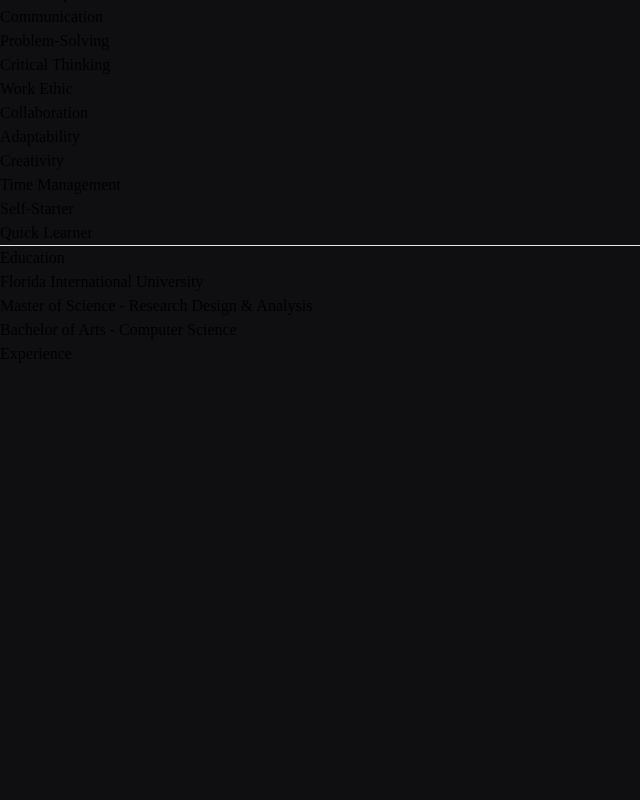
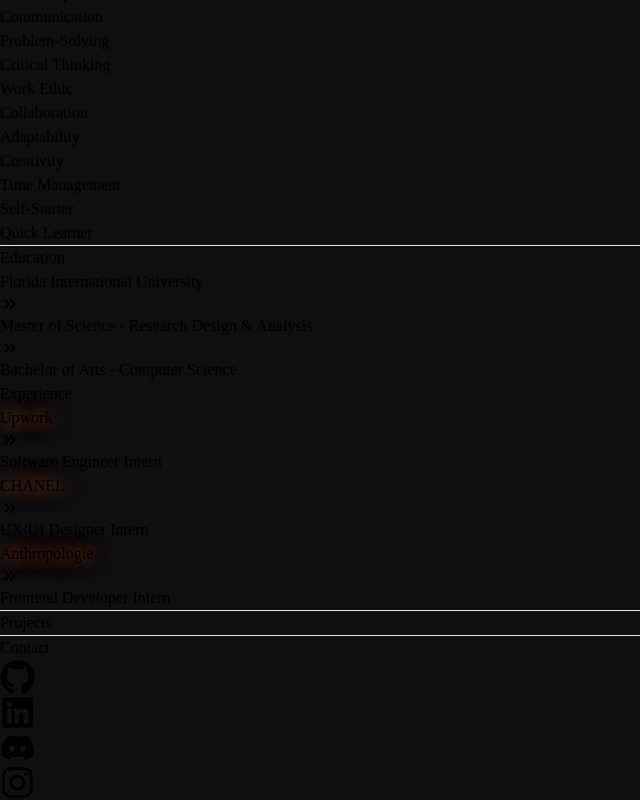
Before and after one commit to dashleremi/my-portfolio, a Next.js app: page / in a window 1280 px wide. Shown: the part 1902-2702 px from the top of the page, without its empty margins (0-640 px from the left). Before the commit the page ends 2268 px from the top, so only its background shows below. Built offline with nearby package versions, Linux system fonts and the light colour scheme; a web font is replaced by a local one.

Commit message:
experience, projects, contact updated

```diff
--- /dev/null
+++ b/Components/Contact.tsx
@@ -0,0 +1,38 @@
+import React from 'react'
+import {
+    FaInstagram,
+    FaLinkedin,
+    FaGithub,
+    FaDiscord,
+} from 'react-icons/fa'
+
+const Contact = () => {
+  return (
+    <div className='flex flex-col items-center'>
+        <hr className='border-t border-[#ffffff29] mt-36 w-[80%] mx-auto'/>
+        <div className='w-[80%] items-start mt-32'>
+            <h1 className='text-4xl font-light text-white'>Contact</h1>
+        </div>
+        <div className='w-[80%] flex items-start gap-10 mt-10'>
+        <a href="https://github.com/dashleremi" target='_blank' rel='noopener noreferrer'>
+            <FaGithub size={35} className='text-[#000000] hover:text-[#ffffff] cursor-pointer'/>
+        </a>
+        <a href="https://www.linkedin.com/in/ramiaemidashler" target='_blank' rel='noopener noreferrer'>
+            <FaLinkedin size={35} className='text-[#2344ff] hover:text-[#ffffff] cursor-pointer'/>
+        </a>
+        <a href="https://discordapp.com/users/emidashler" target='_blank' rel='noopener noreferrer'>
+            <FaDiscord size={35} className='text-[#00e1ff] hover:text-[#ffffff] cursor-pointer'/>
+        </a>
+        <a href="https://www.instagram.com/emi.dashler" target='_blank' rel='noopener noreferrer'>
+            <FaInstagram size={35} className='text-[#f238ff] hover:text-[#ffffff] cursor-pointer'/>
+        </a>
+        </div>
+
+        <div>
+
+        </div>
+    </div>
+  )
+}
+
+export default Contact
--- a/Components/Experience.tsx
+++ b/Components/Experience.tsx
@@ -9,11 +9,17 @@
             <div className='text-white'>
                 <h1 className='text-5xl font-normal nav-effect'>Education</h1>
                 <h3 className='mt-12 text-2xl font-light'>Florida International University</h3>
-                <p className='mt-5 text-xl font-extralight'>Master of Science - Research Design & Analysis</p>
-                <p className='text-xl font-extralight'>Bachelor of Arts - Computer Science</p>
+                <div className='flex items-center gap-2 mt-5'><MdKeyboardDoubleArrowRight size={20} className='w-10'/><p className='text-xl font-extralight'>Master of Science - Research Design & Analysis</p></div>
+                <div className='flex items-center gap-2 mt-5'><MdKeyboardDoubleArrowRight size={20} className='w-10'/><p className='text-xl font-extralight'>Bachelor of Arts - Computer Science</p></div>
             </div>
             <div className='mt-32 text-white'>
                 <h1 className='text-5xl font-normal nav-effect'>Experience</h1>
+                <h3 className='mt-12 text-2xl font-light glow-text'>Upwork</h3>
+                <div className='flex items-center gap-2 mt-5'><MdKeyboardDoubleArrowRight size={20} className='w-10'/><p className='text-xl font-extralight'>Software Engineer Intern</p></div>
+                <h3 className='mt-12 text-2xl font-light glow-text'>CHANEL</h3>
+                <div className='flex items-center gap-2 mt-5'><MdKeyboardDoubleArrowRight size={20} className='w-10'/><p className='text-xl font-extralight'>UX/UI Designer Intern</p></div>
+                <h3 className='mt-12 text-2xl font-light glow-text'>Anthropologie</h3>
+                <div className='flex items-center gap-2 mt-5'><MdKeyboardDoubleArrowRight size={20} className='w-10'/><p className='text-xl font-extralight'>Frontend Developer Intern</p></div>
             </div>
         </div>
     </div>
--- a/Components/Home.tsx
+++ b/Components/Home.tsx
@@ -1,6 +1,7 @@
 import React from 'react'
 import TextEffect from './TextEffect'
 import MouseEffect from './MouseEffect'
+import MagicIndicator from './MagicIndicator'
 
 const Home = () => {
   return (
--- /dev/null
+++ b/Components/Projects.tsx
@@ -0,0 +1,12 @@
+import React from 'react'
+
+const Projects = () => {
+  return (
+    <div className='flex flex-col items-center text-center'>
+        <hr className='border-t border-[#ffffff29] mt-36 w-[80%] mx-auto'/>
+        <h1 className='text-4xl font-normal text-white mt-32 nav-effect'>Projects</h1>
+    </div>
+  )
+}
+
+export default Projects
--- a/pages/index.tsx
+++ b/pages/index.tsx
@@ -1,7 +1,9 @@
 import About from '@/Components/About'
+import Contact from '@/Components/Contact'
 import Experience from '@/Components/Experience'
 import Home from '@/Components/Home'
 import NavBar from '@/Components/NavBar'
+import Projects from '@/Components/Projects'
 import Skills from '@/Components/Skills'
 import React from 'react'
 
@@ -14,7 +16,9 @@
       <About/>
       <Skills/>
       <Experience/>
+      <Projects/>
       </div>
+      <Contact/>
     </div>
   )
 }
```
